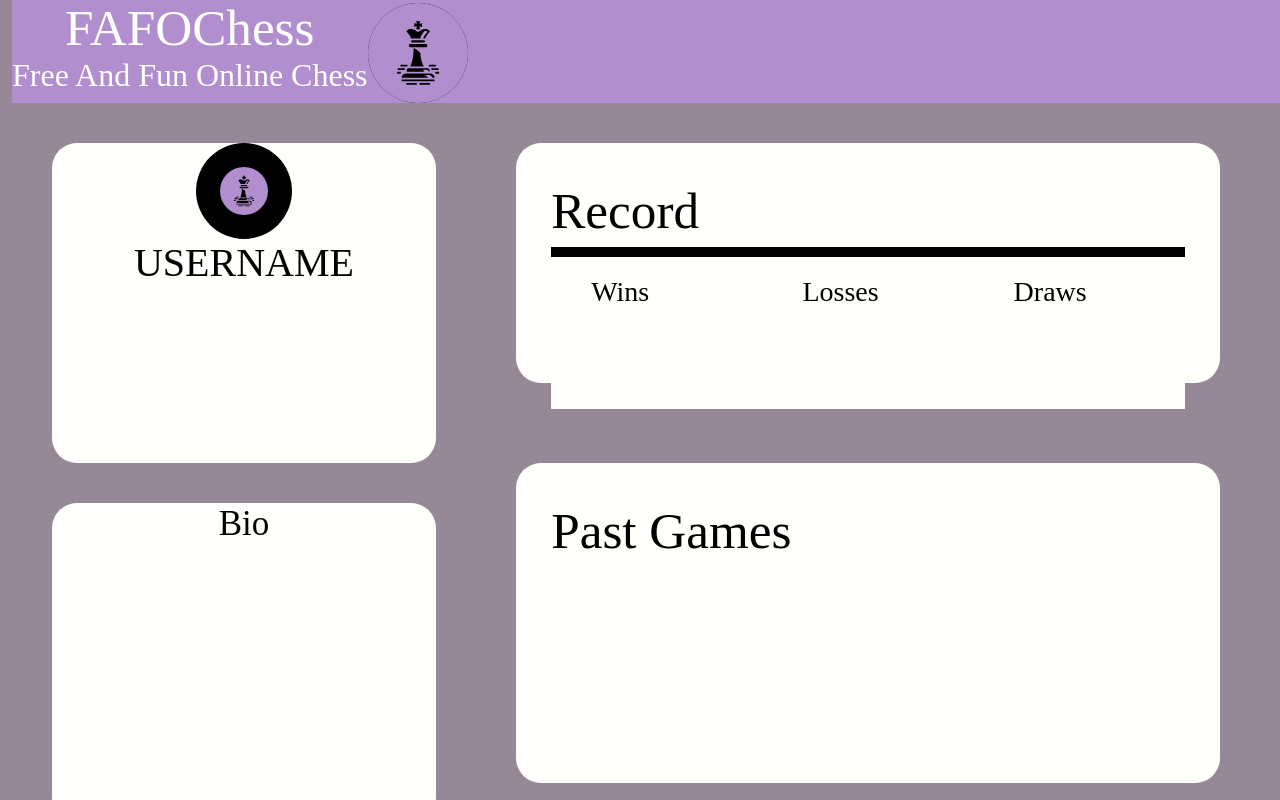
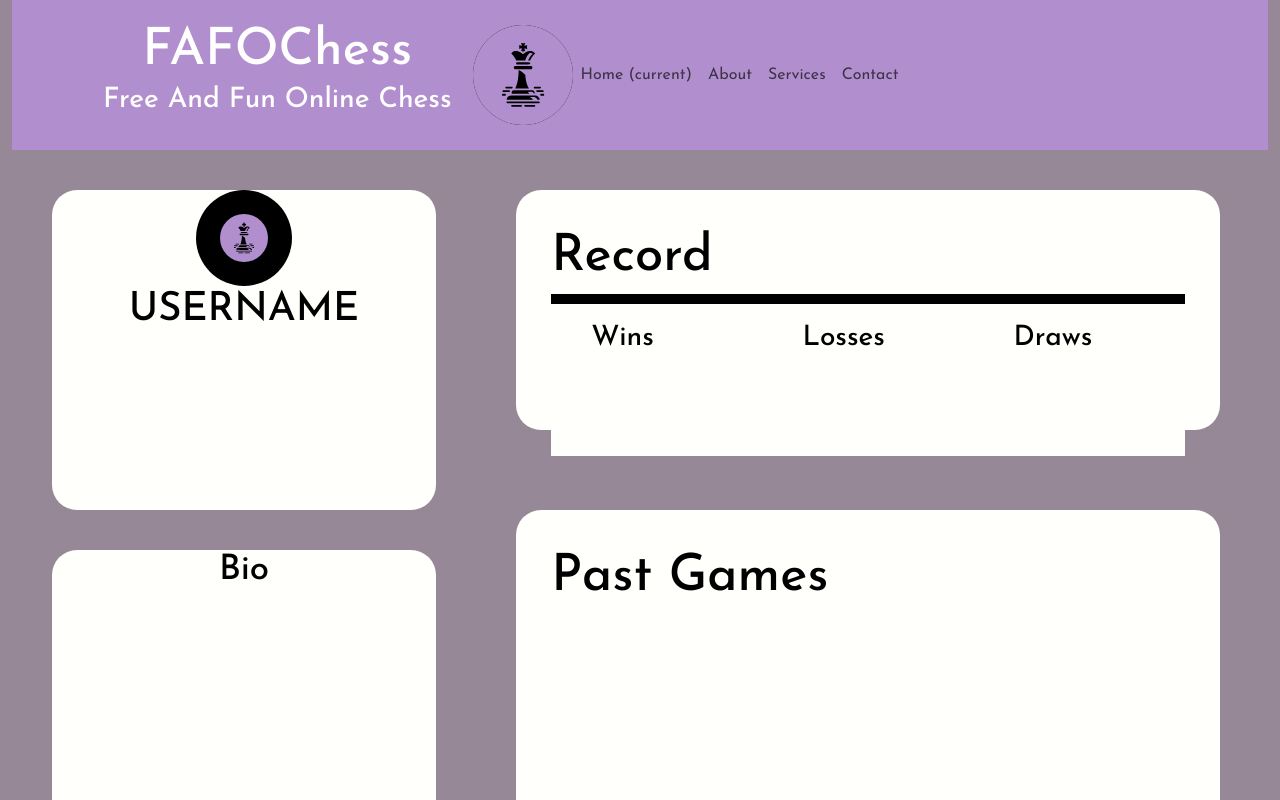
Before and after one commit to vewe7/ChessApp, a React (Vite) app in the folder client/: page /profile in a window 1280 px wide. Built offline with nearby package versions, Linux system fonts and the light colour scheme.

Commit message:
Finish login and register pages and add new font

```diff
--- a/client/src/App.css
+++ b/client/src/App.css
@@ -1,3 +1,5 @@
+@import url('https://fonts.googleapis.com/css2?family=Josefin+Sans:ital,wght@0,100..700;1,100..700&family=Luckiest+Guy&display=swap');
+
 #root {
   max-width: 1280px;
   margin: 0 auto;
@@ -13,7 +15,10 @@ img {
   border-radius: 50%
 }
 */
-
+.backgroundpinkColor{
+  background: #978897;
+  border-width: 0;
+}
 .blankbackground {
     background: #978897;
     min-height: 100%;
@@ -78,7 +83,8 @@ img {
   flex-direction: row;
   margin-bottom: 0em;
   padding: 0px 0px 0px;
-  align-items: flex-end;
+  align-items: center;
+  justify-content: flex-start;
   background-color: #B18FCF;
   color: white;
 }
@@ -121,13 +127,14 @@ img {
   box-sizing: content-box;
   width: 100%;
   padding: 0px 0px 0px;
-  color: white;
 }
 .pink {
   background-color: #B18FCF;
+  color: white;
 }
 .white {
   background-color: white;
+  color: black;
 }
 
 .Title {
@@ -139,7 +146,7 @@ img {
 
 body {
   background-color: #333;
-  font-family: 'Luckiest Guy', cursive;
+  font-family: 'Josefin Sans', cursive;
 }
 
 .viewInvites {
@@ -254,3 +261,12 @@ body {
   padding-top: 15%;
   padding-bottom: 0%;
 }
+
+.newPadding {
+  padding-top: 5%;
+  padding-bottom: 5%;
+}
+
+.longPadding {
+  padding-top: 30%;
+}
--- a/client/src/Header.jsx
+++ b/client/src/Header.jsx
@@ -1,21 +1,54 @@
 import './App.css';
 import { MDBCardImage } from 'mdb-react-ui-kit';
+import Stack from 'react-bootstrap/Stack';
+import Navbar from 'react-bootstrap/Navbar';
 
 function Header() {
     return (
+        /*
         <div className="Header">
-            <div className="title-container">
-                <h1 className="Title">FAFOChess</h1>
-                <h2>Free And Fun Online Chess</h2>
+            <div style={{width:"20%"}}>
+                <Stack gap={1} style={{width:"120%"}}>
+                    <h1 className="Title">FAFOChess</h1>
+                    <h3>Free And Fun Online Chess</h3>
+                </Stack>
             </div>
             <MDBCardImage
                   src="FAFOLogo .svg"
                   alt="avatar"
                   className="rounded-circle"
-                  style={{ width: '100px', background:"black" }}
+                  style={{width: '100px', background:"black"}}
                   fluid />
         </div>
+        */
 
+        <Navbar className="navbar navbar-expand-md py-4 pink">
+        <div class="container">
+                <div style={{width:"35%"}}>
+                <Stack gap={1} style={{width:"100%"}}>
+                    <h1 className="Title">FAFOChess</h1>
+                    <h3>Free And Fun Online Chess</h3>
+                </Stack>
+                 </div>
+                 <MDBCardImage
+                  src="FAFOLogo .svg"
+                  alt="avatar"
+                  className="rounded-circle"
+                  style={{width: '100px', background:"black"}}
+                  fluid />
+
+            <button type="button" data-toggle="collapse" data-target="#navbarSupportedContent2" aria-controls="navbarSupportedContent2" aria-expanded="false" aria-label="Toggle navigation" class="navbar-toggler"><span class="navbar-toggler-icon"></span></button>
+
+            <div id="navbarSupportedContent2" class="collapse navbar-collapse">
+            <ul class="navbar-nav ml-auto">
+                <li class="nav-item active"><a href="#" class="nav-link">Home <span class="sr-only">(current)</span></a></li>
+                <li class="nav-item"><a href="#" class="nav-link">About</a></li>
+                <li class="nav-item"><a href="#" class="nav-link">Services</a></li>
+                <li class="nav-item"><a href="#" class="nav-link">Contact</a></li>
+            </ul>
+            </div>
+        </div>
+        </Navbar>
     )
 
 }
--- a/client/src/Login.jsx
+++ b/client/src/Login.jsx
@@ -1,11 +1,20 @@
 import React, { useState } from "react";
 import { useNavigate } from "react-router-dom";
-import { Link } from 'react-router-dom';
-import Button from 'react-bootstrap/Button';
+import { Link } from "react-router-dom";
+import Button from "react-bootstrap/Button";
 import { socket } from "./socket.js";
-import FloatingLabel from 'react-bootstrap/FloatingLabel';
-import Form from 'react-bootstrap/Form';
-import Stack from 'react-bootstrap/Stack';
+import FloatingLabel from "react-bootstrap/FloatingLabel";
+import Form from "react-bootstrap/Form";
+import Stack from "react-bootstrap/Stack";
+import {
+  MDBContainer,
+  MDBCard,
+  MDBCardBody,
+  MDBCardImage,
+  MDBRow,
+  MDBCol
+}
+from "mdb-react-ui-kit";
 
 const Login = () => {
   const [username, setUsername] = useState("");
@@ -40,32 +49,41 @@ const Login = () => {
   };
 
   return (
-    <div>
-      <div className="LoginRegisterBoxes">
-        <div className="LoginLogoBoxes pink">
-          <h1>FAFOChess</h1>
-          <div className="LoginLogoBoxes white">
-          <img src ="FAFOLogo .svg"></img>
-          </div>
-        </div>
-        <Stack className="BoxBackground">
-          <h1>Login</h1>
+    <MDBContainer className="my-5">
+
+      <MDBCard className="backgroundpinkColor">
+        <MDBRow className="g-0 pink">
+
+          <MDBCol md="6" style={{paddingTop:"40px"}}>
+            <span className="h1 fw-bold mb-0">FAFOChess</span>
+            <MDBCardImage src="FAFOLogo .svg" alt="login form" className="white w-100"/>
+          </MDBCol>
+
+          <MDBCol md="6 white">
+            <MDBCardBody className="d-flex flex-column">
+              <h5 className="fw-normal my-4 h2" style={{letterSpacing: "1px"}}>Sign into your account</h5>
+              <Stack gap={4} className="newPadding">
                 <FloatingLabel controlId="floatingInput" label="Username" className="mb-3">
                   <Form.Control type="text" placeholder="Username" onChange={(e) => setUsername(e.target.value)} />
                 </FloatingLabel>
                 <FloatingLabel controlId="floatingPassword" label="Password" className="mb-3">
                   <Form.Control type="password" placeholder="Password" onChange={(e) => setPassword(e.target.value)}/>
                 </FloatingLabel>
-          <Button variant="dark" size="lg" className="porple" onClick={handleLogin} >Sign In</Button>
-          <Stack className="justify-content-center" direction="horizontal" gap={2} style={{width:"40vw"}}>
+              </Stack>
+              <Button variant="dark" size="lg" className="porple" onClick={handleLogin} >Login</Button>
+
+              <div className="d-flex flex-column justify-content-flex-end longPadding">
               <h3 style={{fontSize:"20px"}}>Don't have an account?</h3>
               <Link to="/register"><Button variant="outline-secondary">Create Account</Button></Link>
-          </Stack>
-        </Stack>
-
               </div>
 
-    </div>
+            </MDBCardBody>
+          </MDBCol>
+
+        </MDBRow>
+      </MDBCard>
+
+    </MDBContainer>
   );
 };
 
--- a/client/src/Register.jsx
+++ b/client/src/Register.jsx
@@ -2,6 +2,7 @@ import React, { useState } from "react";
 import "./App.css";
 import { Link } from 'react-router-dom';
 import FloatingLabel from 'react-bootstrap/FloatingLabel';
+import Form from "react-bootstrap/Form";
 import Button from 'react-bootstrap/Button';
 import Stack from 'react-bootstrap/Stack';
 import {
@@ -23,19 +24,29 @@ function Register() {
       <MDBRow className='d-flex justify-content-center align-items-center h-100'>
         <MDBCol col='12'>
 
-          <MDBCard className='my-5 mx-auto white' style={{maxWidth: '400px', color:"black"}}>
+          <MDBCard className='my-5 mx-auto white' style={{maxWidth: '500px', color:"black"}}>
             <MDBCardBody className='p-5 d-flex flex-column align-items-center mx-auto w-100'>
 
-              <h2 className="fw-bold mb-2 text-uppercase">Create Account</h2>
+              <h2 className="fw-bold mb-2 text-uppercase" style={{paddingBottom:"20px"}}>Create Account</h2>
 
-              <MDBInput wrapperClass='mb-4 mx-5 w-100' labelClass='text-black' label='Email address' id='formControlLg' type='email' size="lg"/>
-              <MDBInput wrapperClass='mb-4 mx-5 w-100' labelClass='text-black' label='Password' id='formControlLg' type='password' size="lg"/>
+              <Stack gap={4} className="newPadding">
+                <FloatingLabel controlId="floatingInput" label="Username" className="mb-3">
+                  <Form.Control type="text" placeholder="Username" />
+                </FloatingLabel>
+                <FloatingLabel controlId="floatingPassword" label="Password" className="mb-3">
+                  <Form.Control type="password" placeholder="Password"/>
+                </FloatingLabel>
+                <FloatingLabel controlId="floatingPassword" label="Confirm Password" className="mb-3">
+                  <Form.Control type="password" placeholder="Password"/>
+                </FloatingLabel>
+              </Stack>
+
 
               <p className="small mb-3 pb-lg-2"><a class="text-white-50" href="#!">Forgot password?</a></p>
               <Button variant="dark" size="lg" className="porple">Create Account</Button>{' '}
 
 
-              <Stack className="topPadding" direction="horizontal" gap={3}>
+              <Stack className="topPadding" direction="horizontal" gap={5}>
                 <h3 style={{fontSize:"15px"}}>Already have an account?</h3>
                 <Link to="/login"><Button size="sm" variant="outline-secondary">Sign In</Button></Link>
               </Stack>
```
Also changed, not shown: client/FAFOLogo .svg. Lines whose indentation alone changed are shown as unchanged.
